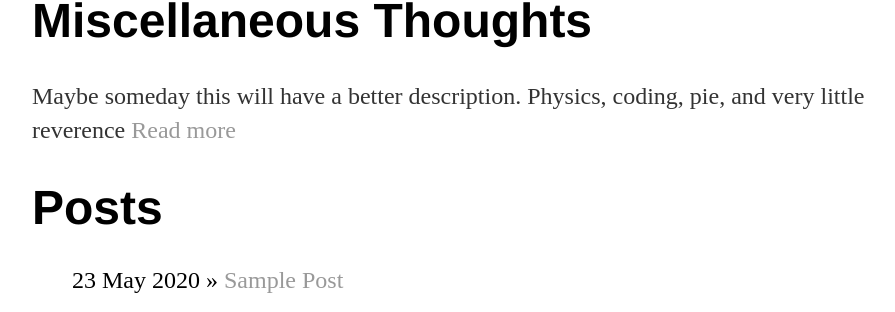
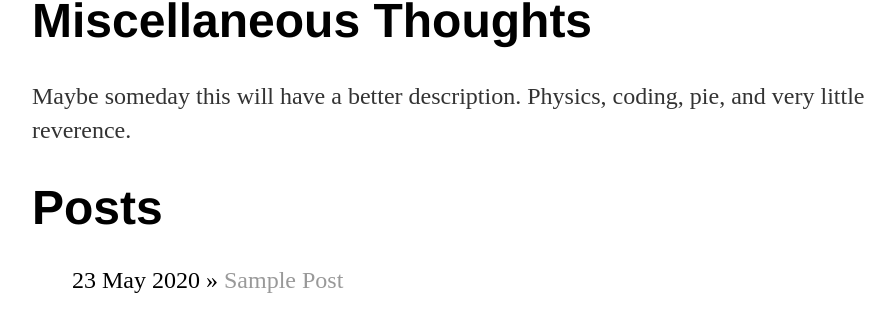
Before and after one commit to nhaubrich/nhaubrich.github.io, a Jekyll site: the page built from index.html, in a window 1280 px wide. Shown: the part 117-429 px from the top of the page, without its empty margins (160-1055 px from the left). Built offline with Jekyll 4.4.1, drawn with Linux system fonts in a browser that asks for light colours.

Commit message:
Added About, minor text change

```diff
--- a/index.html
+++ b/index.html
@@ -4,7 +4,7 @@ title: Posts
 ---
 <div class="blurb">
     <h1> Miscellaneous Thoughts</h1>
-    <p> Maybe someday this will have a better description. Physics, coding, pie, and very little reverence  <a href="/about">Read more</a></p>
+    <p> Maybe someday this will have a better description. Physics, coding, pie, and very little reverence.
 </div><!-- /.blurb -->
 
 <h1>{{ page.title }}</h1>
```
Also changed, not shown: _about/index.html (added, +8 -0 lines).
